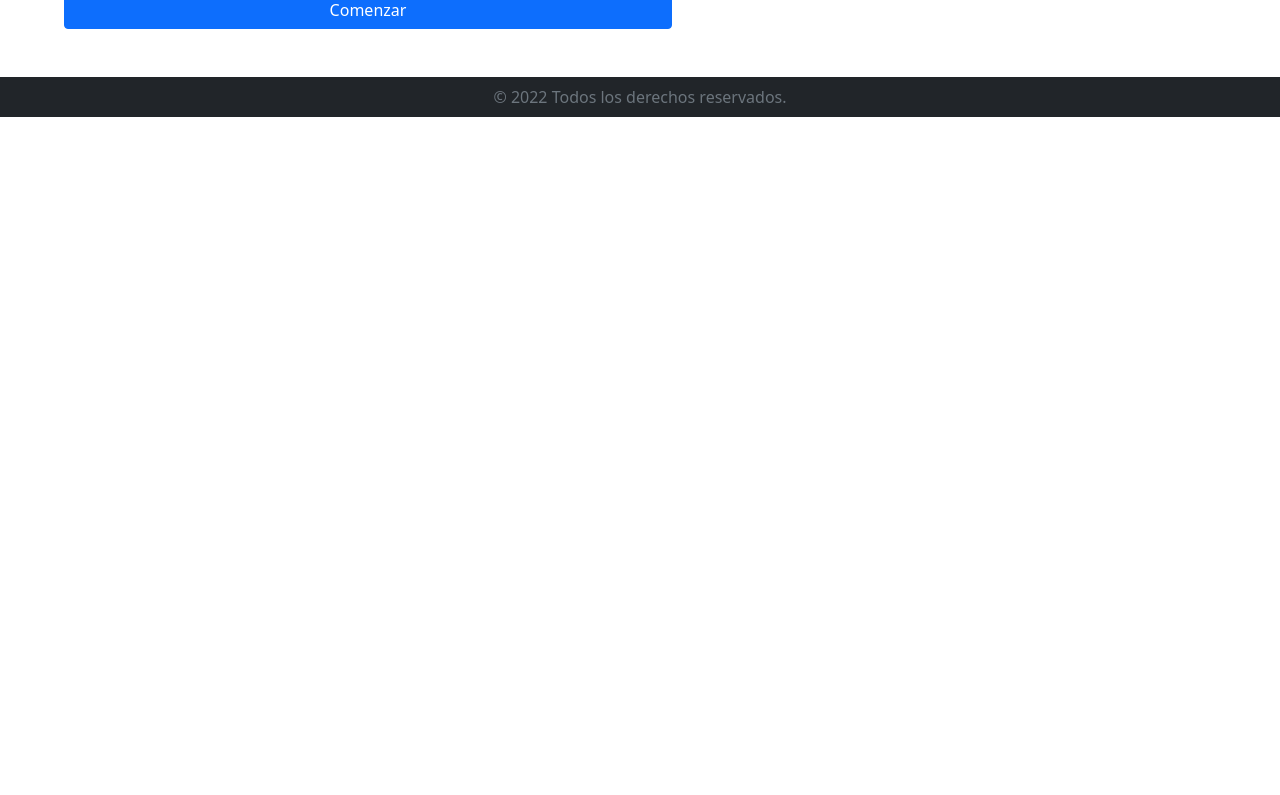
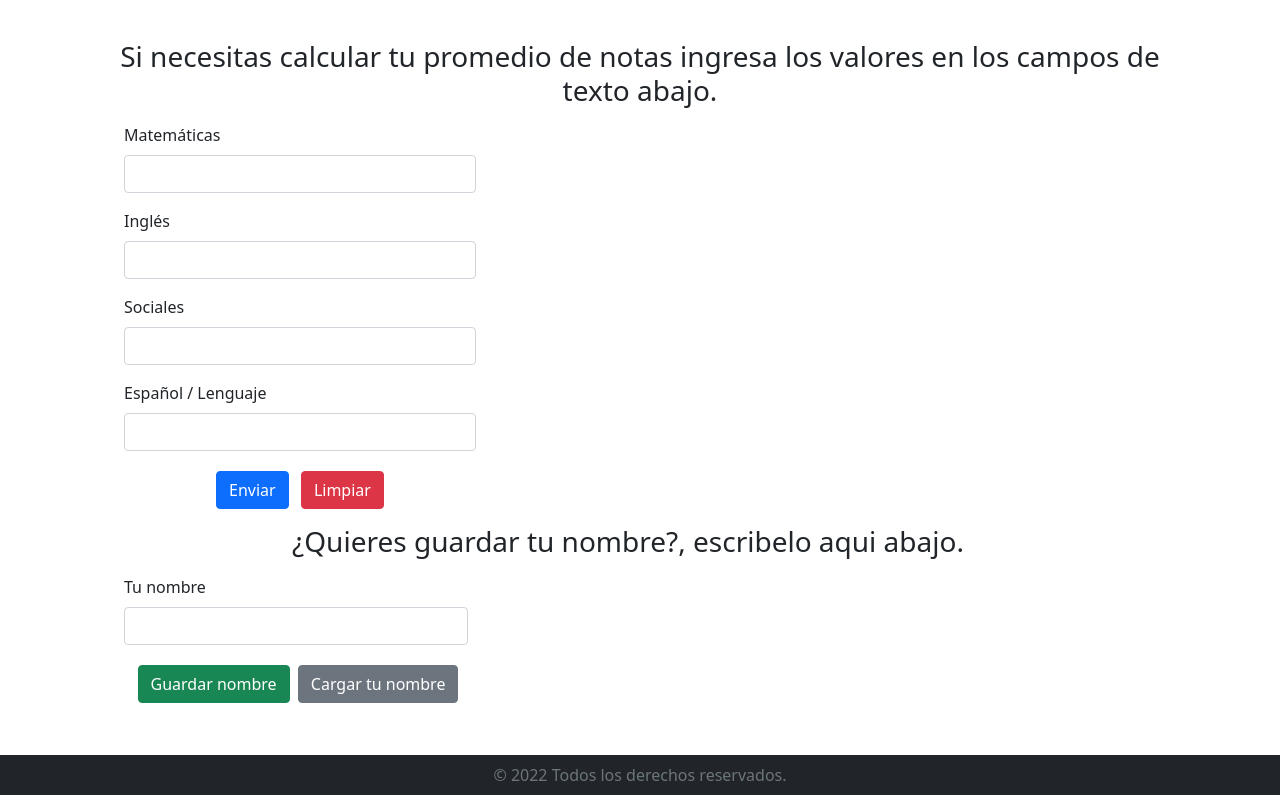
Before and after one commit to JulianSantiagoPico/Preentrega1PicoJulian, a plain HTML site: page pages/index.html in a window 1280 px wide. Shown: the part 120-915 px from the top of the page. Before the commit the page ends 800 px from the top, so only its background shows below. Drawn offline with Linux system fonts and the light colour scheme.

Commit message:
Primera version Tercera Preentrega

```diff
--- a/js/main.js
+++ b/js/main.js
@@ -3,39 +3,42 @@ let valor = 10;
 
 const suma = (a, b, c, d) => { return a + b + c + d };
 const dividir = (a,b) => {return a / b };
+
+const guardarDatos = () => {
+    let nombre = document.getElementById("nombre").value;
+    const datosUsuario = {nombreUsuario:nombre};
+    localStorage.setItem("datosUsuario", JSON.stringify(datosUsuario));
+    console.log("Datos Guardados!");
+};
+
+const recuperarDatos = () => {
+    const datosUsuario = JSON.parse(localStorage.getItem("datosUsuario"));
+    let salida = `<p>Hola de nuevo:</p>
+    <p><b>${datosUsuario.nombreUsuario}</b></p>`;
+    document.getElementById("resultado").innerHTML = salida;
+    console.log("Datos Recuperados!");
+};
+
 const materias = { area1: "matematicas", area2: "inglés", area3: "sociales", area4: "español" };
 const areas = ["matematicas", "inglés", "sociales", "español", "recreo"];
 
-let boton = document.getElementById("btnPrincipal");
-boton.addEventListener("click", calculadora);
+document.getElementById("calcular").addEventListener("click", calculadora);
+document.getElementById("guardar").addEventListener("click", guardarDatos);
+document.getElementById("cargar").addEventListener("click", recuperarDatos);
+
 
 function calculadora () {
-    let nota_mate = parseFloat(prompt("Ingrese la nota que sacaste en " + materias.area1 + ":"));
-    let nota_ing = parseFloat(prompt("Ingrese la nota que sacaste en " + materias.area2 + ":"));
-    let nota_soc = parseFloat(prompt("Ingrese la nota que sacaste en " + materias.area3 + ":"));
-    let nota_esp = parseFloat(prompt("Ingrese la nota que sacaste en " + materias.area4 + ":"));
+    let nota_mate = parseFloat(document.getElementById("mate").value);
+    let nota_ing = parseFloat(document.getElementById("inglés").value);
+    let nota_soc = parseFloat(document.getElementById("sociales").value);
+    let nota_esp = parseFloat(document.getElementById("español").value);
 
     let promedio_notaFinal = dividir(suma(nota_mate, nota_ing, nota_soc, nota_esp), total_areas);
 
     console.log(promedio_notaFinal);
-    alert( "Tu promedio de nota final es: " + promedio_notaFinal.toFixed(2) )
-
-    if(promedio_notaFinal >= 3.5) {
-    alert( "¡Felicitaciones!, lograste pasar el curso." )
-    } else{
-    alert( "Parece que vas a tener que repetir el curso." )
-    }
-
-    for (let i=1; i<=10; i++) {
-    if (valor == 1) {
-        alert("¡Adios!")
-        break;
-    }
-
-    valor--;
-    alert("Cuenta regresiva: " + valor);
-    }
-}
+    let salidaNota = `<p>Tu promedio es: <b>${promedio_notaFinal}</b></p>`;
+    document.getElementById("resultado").innerHTML = salidaNota;
+ };
 
 const eliminarArea = (area) => {
     let indice = areas.indexOf (area);
--- a/pages/index.html
+++ b/pages/index.html
@@ -6,12 +6,14 @@
     <meta name="viewport" content="width=device-width, initial-scale=1.0">
     <title>Calculadora promedio</title>
     <link rel="stylesheet" href="../css/bootstrap.min.css">
+    <link rel="shortcut icon" href="../assets/icone-de-la-calculatrice-noir.ico" type="image/x-icon">
 </head>
 <body>
     <div class="col">
         <header>
             <nav class="navbar navbar-expand-lg navbar-dark bg-dark">
                 <div class="container-fluid">
+                    <img src="../assets/icone-de-la-calculatrice-noir-2.png" alt="">
                   <a class="navbar-brand" href="#"><h4>Calculadora de promedio</h4></a>
                   <button class="navbar-toggler" type="button" data-bs-toggle="collapse" data-bs-target="#navbarSupportedContent" aria-controls="navbarSupportedContent" aria-expanded="false" aria-label="Toggle navigation">
                     <span class="navbar-toggler-icon"></span>
@@ -27,8 +29,60 @@
             </nav>
         </header>
 
-        <main class="mt-5 row col-6 mx-5 px-3">
-            <button type="button" id="btnPrincipal" class="btn btn-primary">Comenzar</button>
+        <main class="mt-5 row mx-5 px-3 mb-5">
+            <div>
+                <h1 class="fs-3 container text-center mb-3">
+                    Si necesitas calcular tu promedio de notas ingresa los valores en los campos de texto abajo.
+                </h1>
+            </div>
+
+            <div class="row">
+                <div class="col-md-4 col ms-5">
+                    <form>
+                        <div class="mb-3">
+                          <label for="mate" class="form-label">Matemáticas</label>
+                          <input type="number" class="form-control" id="mate">
+                        </div>
+                        <div class="mb-3">
+                            <label for="inglés" class="form-label">Inglés</label>
+                            <input type="number" class="form-control" id="inglés">
+                        </div>
+                        <div class="mb-3">
+                            <label for="sociales" class="form-label">Sociales</label>
+                            <input type="number" class="form-control" id="sociales">
+                        </div>
+                        <div class="mb-3">
+                            <label for="español" class="form-label">Español / Lenguaje</label>
+                            <input type="number" class="form-control" id="español">
+                        </div>
+                        <div class="text-center">
+                            <button type="button" id="calcular" class="btn btn-primary my-1 mx-1 mb-3">Enviar</button>
+                            <button type="reset" class="btn btn-danger my-1 mx-1 mb-3">Limpiar</button>
+                        </div>
+
+                    </form>
+                </div>
+
+                <div id="resultado" class="col-md-4 col mx-4 py-5 my-4 container"></div>
+
+                <div>
+                    <h1 class="fs-3 container text-center mb-3">
+                        ¿Quieres guardar tu nombre?, escribelo aqui abajo.
+                    </h1>
+                </div>
+
+                <div class="row">
+                    <div class="col-md-4 col ms-5">
+                        <form>
+                            <div class="mb-3">
+                              <label for="nombre" class="form-label">Tu nombre</label>
+                              <input type="text" class="form-control" id="nombre">
+                            </div>
+                            <div class="text-center">
+                                <button type="button" id="guardar" class="btn btn-success my-1 mx-1">Guardar nombre</button>
+                                <button type="button" id="cargar" class="btn btn-secondary my-1">Cargar tu nombre</button>
+                            </div>
+            </div>
         </main>
 
         <footer class="footer container-fluid mt-5 bg-dark">
```
Also changed, not shown: assets/icone-de-la-calculatrice-noir-2.png (added), assets/icone-de-la-calculatrice-noir.ico (added).
